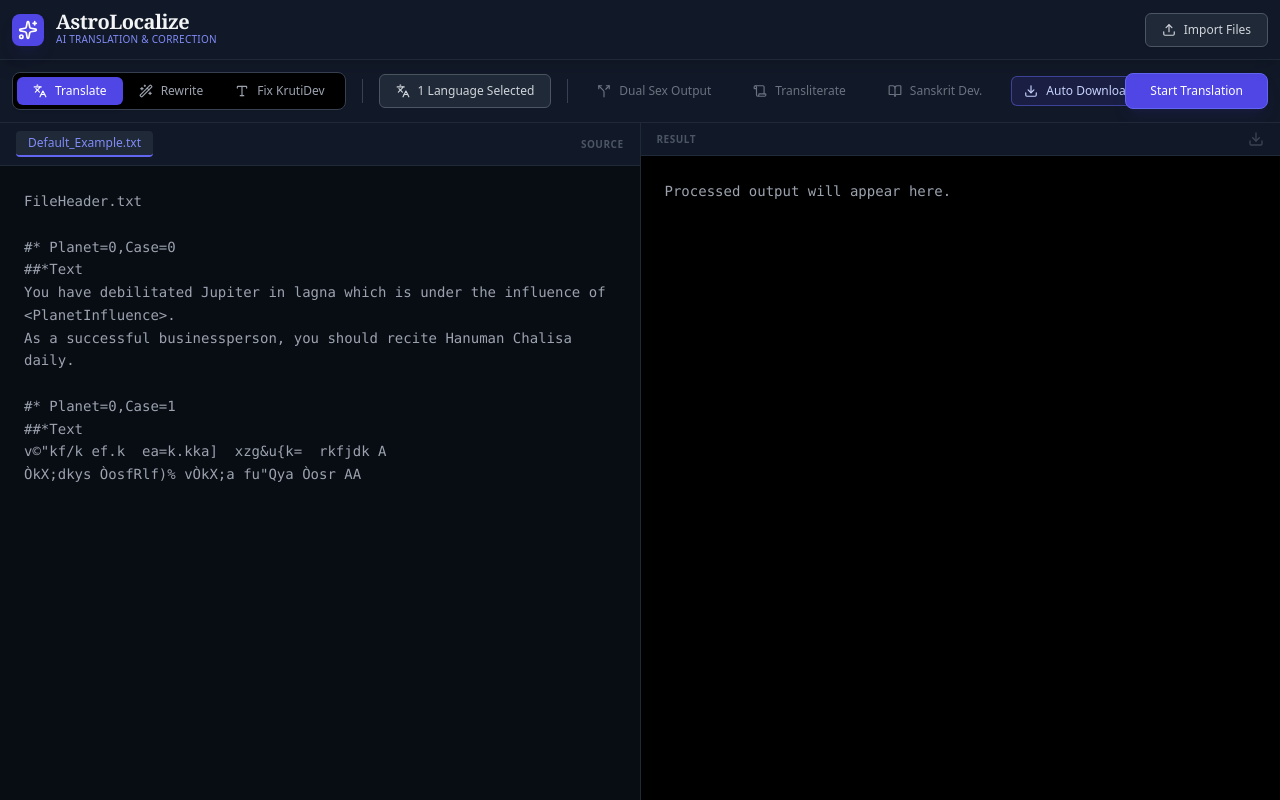
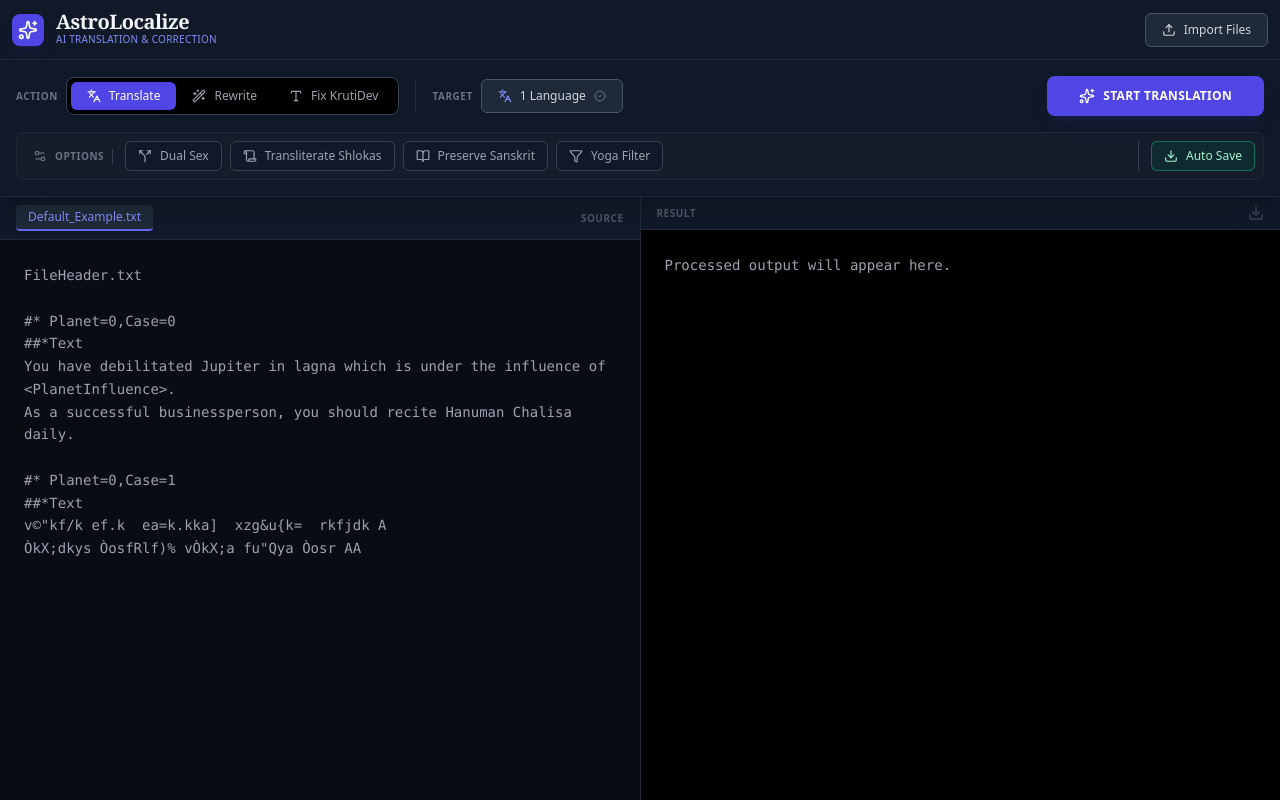
Before and after one commit to mouse3232/AstroTranslate, a React (Vite) app: page / in a window 1280 px wide. Built offline with nearby package versions, Linux system fonts and the light colour scheme.

Commit message:
feat(ui): Add Yoga mode filtering
Introduce a new "Yoga Mode" to filter translatable blocks based on a "PopularityFlag" in the header. This allows users to selectively process content relevant to yoga.

```diff
--- a/App.tsx
+++ b/App.tsx
@@ -1,5 +1,5 @@
 import React, { useState, useRef } from 'react';
-import { Upload, Download, Languages, Split, Sparkles, Wand2, XCircle, CheckCircle2, Files, RefreshCw, Type as TypeIcon, Search, AlertTriangle, ArrowRight, Check, Scroll, BookOpen } from 'lucide-react';
+import { Upload, Download, Languages, Split, Sparkles, Wand2, XCircle, CheckCircle2, Files, RefreshCw, Type as TypeIcon, Search, AlertTriangle, ArrowRight, Check, Scroll, BookOpen, Filter, Settings2 } from 'lucide-react';
 import { LANGUAGES } from './constants';
 import { TargetLanguage, ProcessingMode, ProcessingItem, BatchResponse } from './types';
 import { GeminiService } from './services/geminiService';
@@ -52,6 +52,7 @@ function App() {
   const [autoDownload, setAutoDownload] = useState(true);
   const [shlokaMode, setShlokaMode] = useState(false);
   const [sanskritMode, setSanskritMode] = useState(false);
+  const [yogaMode, setYogaMode] = useState(false);
   const [status, setStatus] = useState<'idle' | 'processing' | 'done' | 'stopped' | 'error'>('idle');
 
   // Modals
@@ -154,6 +155,15 @@ function App() {
           }
           const baseTargetBlocks: TargetBlock[] = [];
           blocks.forEach(block => {
+            // Yoga Mode Filtering
+            if (yogaMode) {
+              const match = block.header.match(/PopularityFlag=(\d+)/);
+              // Only include blocks where PopularityFlag is explicitly 1
+              if (!match || match[1] !== '1') {
+                return;
+              }
+            }
+
             if (dualSexMode) {
               baseTargetBlocks.push({ header: updateHeaderSex(block.header, 0), lines: [...block.contentLines], gender: 'Male' });
               baseTargetBlocks.push({ header: updateHeaderSex(block.header, 1), lines: [...block.contentLines], gender: 'Female' });
@@ -332,11 +342,16 @@ function App() {
       </header>
 
       {/* --- Toolbar --- */}
-      <div className="bg-gray-900 border-b border-gray-800 p-3 flex items-center justify-between shrink-0 gap-4 overflow-x-auto custom-scrollbar">
-         <div className="flex items-center gap-4">
+      <div className="bg-gray-900 border-b border-gray-800 p-4 shrink-0 flex flex-col gap-4 shadow-xl z-30">
 
+         {/* Top Row: Primary Controls */}
+         <div className="flex flex-col lg:flex-row items-start lg:items-center justify-between gap-4">
+
+            <div className="flex flex-wrap items-center gap-4 w-full lg:w-auto">
                 {/* Mode Tabs */}
-            <div className="flex bg-black rounded-lg p-1 border border-gray-700 shadow-sm shrink-0">
+                <div className="flex items-center gap-2">
+                    <span className="text-[10px] font-bold text-gray-500 uppercase tracking-wider hidden sm:block">Action</span>
+                    <div className="flex bg-black rounded-lg p-1 border border-gray-700 shadow-sm">
                         {[
                             { id: 'translate', label: 'Translate', icon: Languages, color: 'bg-indigo-600' },
                             { id: 'rewrite', label: 'Rewrite', icon: Wand2, color: 'bg-teal-600' },
@@ -345,98 +360,169 @@ function App() {
                             <button
                                 key={m.id}
                                 onClick={() => setMode(m.id as ProcessingMode)}
-                        className={`px-4 py-1.5 rounded-md text-xs font-medium flex items-center gap-2 transition-all ${
+                                className={`px-3 sm:px-4 py-1.5 rounded-md text-xs font-medium flex items-center gap-2 transition-all ${
                                     mode === m.id ? `${m.color} text-white shadow-md` : 'text-gray-400 hover:text-gray-200 hover:bg-gray-800'
                                 }`}
                             >
-                        <m.icon className="w-3.5 h-3.5" /> {m.label}
+                                <m.icon className="w-3.5 h-3.5" />
+                                <span className={mode === m.id ? 'block' : 'hidden sm:block'}>{m.label}</span>
                             </button>
                         ))}
                     </div>
+                </div>
 
-            <div className="h-6 w-px bg-gray-700 shrink-0"></div>
+                <div className="h-8 w-px bg-gray-800 hidden lg:block"></div>
 
                 {/* Language Trigger */}
+                <div className="flex items-center gap-2 flex-1 sm:flex-none">
+                    <span className="text-[10px] font-bold text-gray-500 uppercase tracking-wider hidden sm:block">Target</span>
                     <button
                         onClick={() => setIsLangModalOpen(true)}
-                className="flex items-center gap-2 bg-gray-800 hover:bg-gray-700 px-4 py-2 rounded-md text-xs border border-gray-600 text-gray-300 transition-colors shrink-0"
+                        className="flex-1 sm:flex-none flex items-center justify-between sm:justify-start gap-2 bg-gray-800 hover:bg-gray-700 px-4 py-2 rounded-md text-xs border border-gray-600 text-gray-300 transition-colors shadow-sm min-w-[140px]"
                     >
-                <Languages className="w-3.5 h-3.5" />
-                {selectedLangs.length} Language{selectedLangs.length !== 1 ? 's' : ''} Selected
+                        <div className="flex items-center gap-2">
+                            <Languages className="w-3.5 h-3.5 text-indigo-400" />
+                            <span>{selectedLangs.length} Language{selectedLangs.length !== 1 ? 's' : ''}</span>
+                        </div>
+                        <CheckCircle2 className="w-3 h-3 text-gray-500" />
                     </button>
+                </div>
+            </div>
 
-            <div className="h-6 w-px bg-gray-700 shrink-0"></div>
+            {/* Start Button (Desktop Position) */}
+            <div className="hidden lg:block">
+                 {status === 'processing' ? (
+                    <Button
+                        variant="ghost"
+                        className="bg-red-900/20 text-red-400 hover:bg-red-900/40 border border-red-900/50 h-10 px-6 text-xs font-semibold tracking-wide"
+                        onClick={() => {
+                            stopProcessingRef.current = true;
+                            setStatus('stopped');
+                        }}
+                    >
+                        <XCircle className="w-4 h-4 mr-2" /> STOP PROCESSING
+                    </Button>
+                 ) : (
+                    <Button
+                        className={`h-10 px-8 text-xs font-bold tracking-wide shadow-lg transition-transform active:scale-95 flex items-center gap-2 ${
+                            mode === 'convert_encoding'
+                                ? 'bg-orange-600 hover:bg-orange-500 shadow-orange-900/20 border-orange-500'
+                                : mode === 'rewrite'
+                                ? 'bg-teal-600 hover:bg-teal-500 shadow-teal-900/20 border-teal-500'
+                                : 'bg-indigo-600 hover:bg-indigo-500 shadow-indigo-900/20 border-indigo-500'
+                        }`}
+                        onClick={handleProcess}
+                        disabled={files.length === 0}
+                    >
+                       {mode === 'convert_encoding' ? <RefreshCw className="w-4 h-4"/> : <Sparkles className="w-4 h-4"/>}
+                       {mode === 'convert_encoding' ? 'START CONVERSION' : mode === 'rewrite' ? 'START REWRITE' : 'START TRANSLATION'}
+                    </Button>
+                 )}
+            </div>
+         </div>
 
+         {/* Bottom Row: Options Toggles */}
+         <div className="flex flex-wrap items-center gap-2 bg-gray-800/30 p-2 rounded-lg border border-gray-800">
+             <div className="flex items-center gap-2 px-2 border-r border-gray-700 mr-1">
+                 <Settings2 className="w-3.5 h-3.5 text-gray-500" />
+                 <span className="text-[10px] uppercase font-bold text-gray-500 tracking-wider">Options</span>
+             </div>
+
+             {/* Toggles Group */}
+             <div className="flex flex-wrap items-center gap-2 flex-1">
                  {/* Dual Sex Toggle */}
-             <div
-                className={`flex items-center gap-2 px-3 py-1.5 rounded-md border cursor-pointer transition-all shrink-0 ${
-                    dualSexMode ? 'bg-indigo-900/30 border-indigo-500/50 text-indigo-200' : 'bg-transparent border-transparent text-gray-500 hover:bg-gray-800'
+                 <button
+                    className={`flex items-center gap-2 px-3 py-1.5 rounded-md border text-xs font-medium transition-all ${
+                        dualSexMode ? 'bg-indigo-900/40 border-indigo-500/50 text-indigo-200' : 'bg-gray-900 border-gray-700 text-gray-400 hover:border-gray-500'
                     }`}
                     onClick={() => setDualSexMode(!dualSexMode)}
                     title="Generate Male and Female versions for every block"
                  >
                     <Split className="w-3.5 h-3.5" />
-                <span className="text-xs font-medium">Dual Sex Output</span>
-             </div>
+                    Dual Sex
+                    {dualSexMode && <Check className="w-3 h-3 ml-1" />}
+                 </button>
 
-            {/* Shloka Transliterate Toggle */}
-            <div
-                className={`flex items-center gap-2 px-3 py-1.5 rounded-md border cursor-pointer transition-all shrink-0 ${
-                    shlokaMode && !sanskritMode ? 'bg-purple-900/30 border-purple-500/50 text-purple-200' : 'bg-transparent border-transparent text-gray-500 hover:bg-gray-800'
+                 {/* Shloka Mode */}
+                 <button
+                    className={`flex items-center gap-2 px-3 py-1.5 rounded-md border text-xs font-medium transition-all ${
+                        shlokaMode && !sanskritMode ? 'bg-purple-900/40 border-purple-500/50 text-purple-200' : 'bg-gray-900 border-gray-700 text-gray-400 hover:border-gray-500'
                     }`}
                     onClick={() => {
                        setShlokaMode(!shlokaMode);
-                   if (!shlokaMode) setSanskritMode(false); // Disable conflicting mode
+                       if (!shlokaMode) setSanskritMode(false);
                     }}
                     title="Write Shlokas in target language script (e.g. Hinglish)"
                  >
                     <Scroll className="w-3.5 h-3.5" />
-                <span className="text-xs font-medium">Transliterate</span>
-             </div>
+                    Transliterate Shlokas
+                    {shlokaMode && !sanskritMode && <Check className="w-3 h-3 ml-1" />}
+                 </button>
 
-            {/* Preserve Sanskrit Toggle */}
-            <div
-                className={`flex items-center gap-2 px-3 py-1.5 rounded-md border cursor-pointer transition-all shrink-0 ${
-                    sanskritMode ? 'bg-pink-900/30 border-pink-500/50 text-pink-200' : 'bg-transparent border-transparent text-gray-500 hover:bg-gray-800'
+                 {/* Sanskrit Mode */}
+                 <button
+                    className={`flex items-center gap-2 px-3 py-1.5 rounded-md border text-xs font-medium transition-all ${
+                        sanskritMode ? 'bg-pink-900/40 border-pink-500/50 text-pink-200' : 'bg-gray-900 border-gray-700 text-gray-400 hover:border-gray-500'
                     }`}
                     onClick={() => {
                         setSanskritMode(!sanskritMode);
-                    if (!sanskritMode) setShlokaMode(false); // Disable conflicting mode
+                        if (!sanskritMode) setShlokaMode(false);
                     }}
-                title="Always keep Shlokas in Sanskrit Devanagari script, regardless of target language"
+                    title="Always keep Shlokas in Sanskrit Devanagari script"
                  >
                     <BookOpen className="w-3.5 h-3.5" />
-                <span className="text-xs font-medium">Sanskrit Dev.</span>
+                    Preserve Sanskrit
+                    {sanskritMode && <Check className="w-3 h-3 ml-1" />}
+                 </button>
+
+                 {/* Yoga Mode */}
+                 <button
+                    className={`flex items-center gap-2 px-3 py-1.5 rounded-md border text-xs font-medium transition-all ${
+                        yogaMode ? 'bg-amber-900/40 border-amber-500/50 text-amber-200' : 'bg-gray-900 border-gray-700 text-gray-400 hover:border-gray-500'
+                    }`}
+                    onClick={() => setYogaMode(!yogaMode)}
+                    title="Only process blocks with PopularityFlag=1"
+                 >
+                    <Filter className="w-3.5 h-3.5" />
+                    Yoga Filter
+                    {yogaMode && <Check className="w-3 h-3 ml-1" />}
+                 </button>
              </div>
 
-             {/* Auto Download Toggle */}
-             <div
-                className={`flex items-center gap-2 px-3 py-1.5 rounded-md border cursor-pointer transition-all shrink-0 ${
-                    autoDownload ? 'bg-indigo-900/30 border-indigo-500/50 text-indigo-200' : 'bg-transparent border-transparent text-gray-500 hover:bg-gray-800'
+             {/* Auto Download */}
+             <div className="flex items-center border-l border-gray-700 pl-3 ml-auto">
+                 <button
+                    className={`flex items-center gap-2 px-3 py-1.5 rounded-md border text-xs font-medium transition-all ${
+                        autoDownload ? 'bg-emerald-900/30 border-emerald-500/50 text-emerald-200' : 'bg-transparent border-transparent text-gray-500 hover:text-gray-300'
                     }`}
                     onClick={() => setAutoDownload(!autoDownload)}
                  >
                     <Download className="w-3.5 h-3.5" />
-                <span className="text-xs font-medium">Auto Download</span>
+                    <span className="hidden sm:inline">Auto Save</span>
+                    {autoDownload && <span className="sm:hidden text-emerald-400">●</span>}
+                 </button>
              </div>
          </div>
 
-         {/* Actions */}
-         <div className="flex items-center gap-2 shrink-0">
+         {/* Mobile Action Button */}
+         <div className="lg:hidden">
              {status === 'processing' ? (
                 <Button
                     variant="ghost"
-                    className="bg-red-900/30 text-red-400 hover:bg-red-900/50 border border-red-900/50 h-9 text-xs"
-                    onClick={() => {
-                        stopProcessingRef.current = true;
-                        setStatus('stopped'); // Immediate UI feedback
-                    }}
+                    className="w-full bg-red-900/20 text-red-400 border border-red-900/50 h-10 text-xs font-bold"
+                    onClick={() => { stopProcessingRef.current = true; setStatus('stopped'); }}
                 >
-                    <XCircle className="w-3.5 h-3.5 mr-1.5" /> Stop
+                    STOP PROCESSING
                 </Button>
              ) : (
-                <Button className="h-9 text-xs px-6 bg-indigo-600 hover:bg-indigo-500 text-white shadow-lg shadow-indigo-900/20 border border-indigo-500" onClick={handleProcess} disabled={files.length === 0}>
-                   {mode === 'convert_encoding' ? 'Start Conversion' : mode === 'rewrite' ? 'Start Rewrite' : 'Start Translation'}
+                <Button
+                    className={`w-full h-10 text-xs font-bold tracking-wide shadow-lg ${
+                         mode === 'convert_encoding' ? 'bg-orange-600' : mode === 'rewrite' ? 'bg-teal-600' : 'bg-indigo-600'
+                    }`}
+                    onClick={handleProcess}
+                    disabled={files.length === 0}
+                >
+                    {mode === 'convert_encoding' ? 'START CONVERSION' : mode === 'rewrite' ? 'START REWRITE' : 'START TRANSLATION'}
                 </Button>
              )}
          </div>
```
Lines whose indentation alone changed are shown as unchanged.
